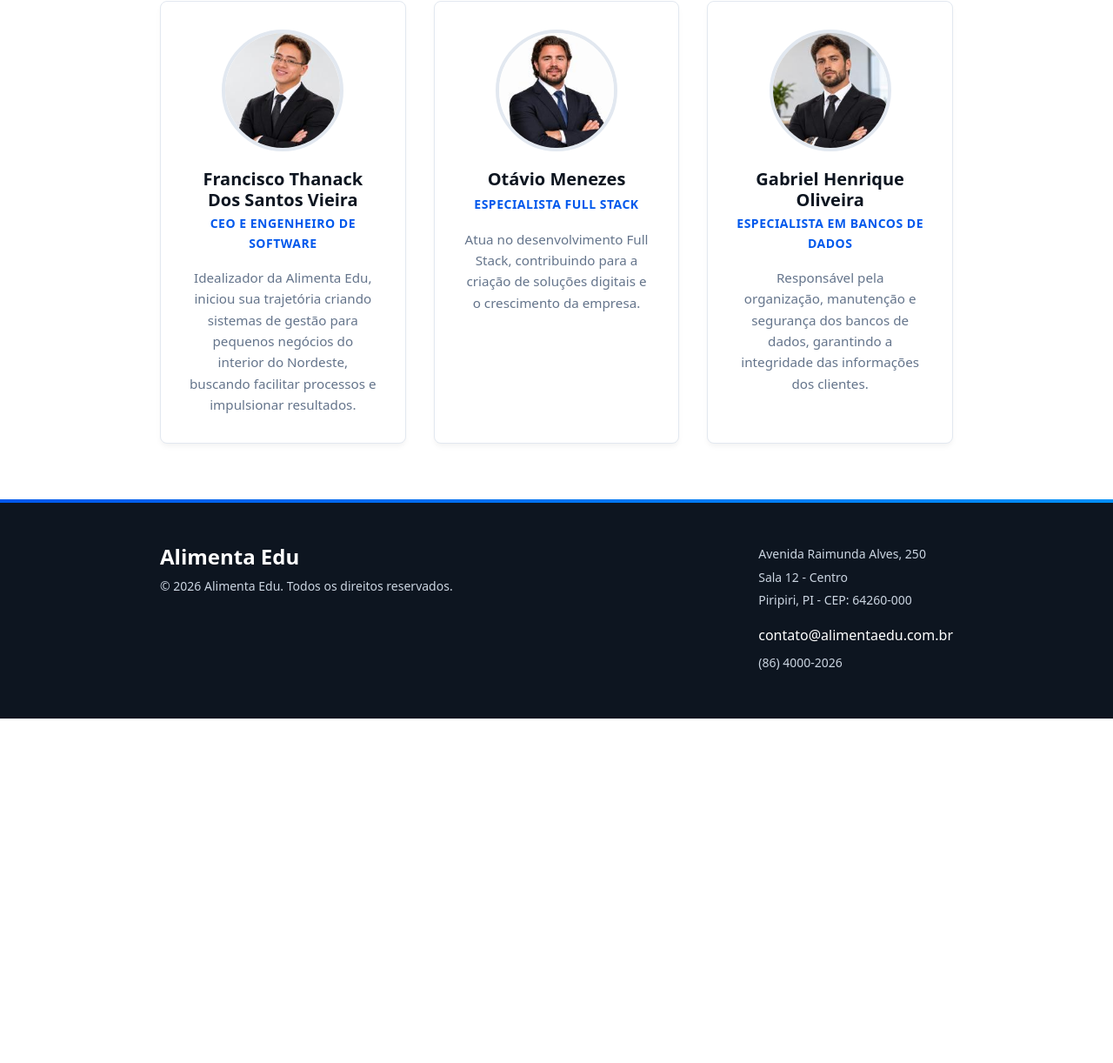
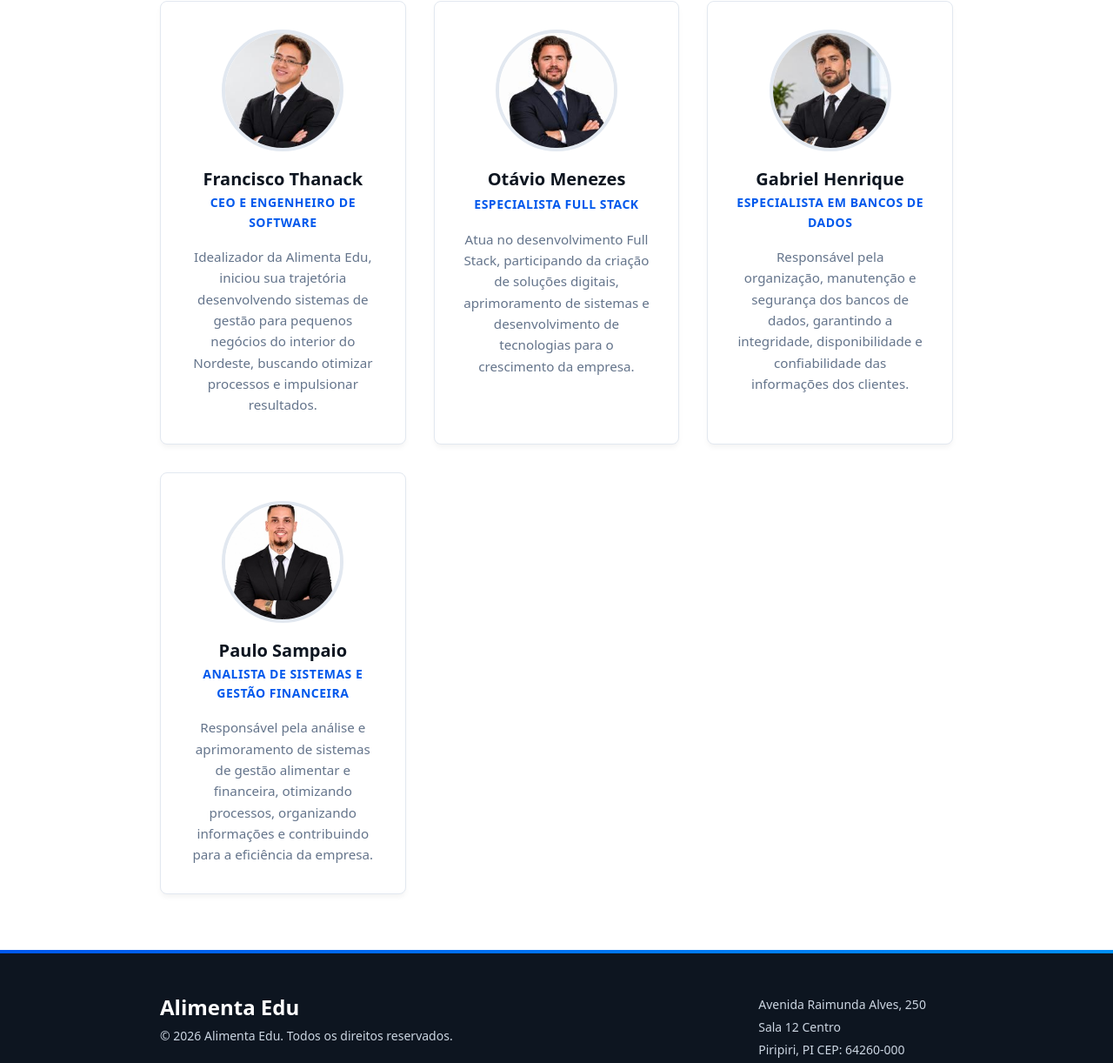
Before and after one commit to ThanackVieira18/alimenta-edu-site, an Astro site: page /equipe in a window 1280 px wide. Shown: the part 318-1540 px from the top of the page at 87% size. Before the commit the page ends 1144 px from the top, so only its background shows below. Built offline with nearby package versions, Linux system fonts and the light colour scheme; Astro itself is replaced by a stand-in of ours.

Commit message:
feat: adiciona novo membro

```diff
--- a/package.json
+++ b/package.json
@@ -1,5 +1,5 @@
 {
-  "name": "alimenta-edu-site1",
+  "name": "alimenta-edu-site",
   "type": "module",
   "version": "0.0.1",
   "engines": {
--- a/src/components/Footer.astro
+++ b/src/components/Footer.astro
@@ -14,8 +14,8 @@ const anoAtual = new Date().getFullYear();
 
 		<div class="rodape-contato">
 			<p>{empresa.contato.endereco.logradouro}</p>
-			<p>{empresa.contato.endereco.complemento} - {empresa.contato.endereco.bairro}</p>
-			<p>{empresa.contato.endereco.cidadeEstado} - CEP: {empresa.contato.endereco.cep}</p>
+			<p>{empresa.contato.endereco.complemento}  {empresa.contato.endereco.bairro}</p>
+			<p>{empresa.contato.endereco.cidadeEstado}  CEP: {empresa.contato.endereco.cep}</p>
 			<div class="links-contato">
 				<a href={`mailto:${empresa.contato.email}`}>{empresa.contato.email}</a>
 				<p>{empresa.contato.telefone}</p>
--- a/src/data/empresa.js
+++ b/src/data/empresa.js
@@ -37,25 +37,32 @@ export const empresa = {
   },
   equipe: [
     {
-      nome: "Francisco Thanack Dos Santos Vieira",
+      nome: "Francisco Thanack",
       cargo: "CEO e Engenheiro de Software",
       foto: "/images/thanack.jpg",
       alt: "Foto de Francisco Thanack",
-      descricao: "Idealizador da Alimenta Edu, iniciou sua trajetória criando sistemas de gestão para pequenos negócios do interior do Nordeste, buscando facilitar processos e impulsionar resultados."
+      descricao: "Idealizador da Alimenta Edu, iniciou sua trajetória desenvolvendo sistemas de gestão para pequenos negócios do interior do Nordeste, buscando otimizar processos e impulsionar resultados."
     },
     {
       nome: "Otávio Menezes",
       cargo: "Especialista Full Stack",
       foto: "/images/otavio.jpg",
       alt: "Foto de Otávio Menezes",
-      descricao: "Atua no desenvolvimento Full Stack, contribuindo para a criação de soluções digitais e o crescimento da empresa."
+      descricao: "Atua no desenvolvimento Full Stack, participando da criação de soluções digitais, aprimoramento de sistemas e desenvolvimento de tecnologias para o crescimento da empresa."
     },
     {
-      nome: "Gabriel Henrique Oliveira",
+      nome: "Gabriel Henrique",
       cargo: "Especialista em Bancos de Dados",
       foto: "/images/gabriel.jpg",
-      alt: "Foto de Gabriel Henrique Oliveira",
-      descricao: "Responsável pela organização, manutenção e segurança dos bancos de dados, garantindo a integridade das informações dos clientes."
+      alt: "Foto de Gabriel Henrique",
+      descricao: "Responsável pela organização, manutenção e segurança dos bancos de dados, garantindo a integridade, disponibilidade e confiabilidade das informações dos clientes."
+    },
+    {
+      nome: "Paulo Sampaio",
+      cargo: "Analista de Sistemas e Gestão Financeira",
+      foto: "/images/paulo.jpg",
+      alt: "Foto do Paulo",
+      descricao: "Responsável pela análise e aprimoramento de sistemas de gestão alimentar e financeira, otimizando processos, organizando informações e contribuindo para a eficiência da empresa."
     }
   ]
 };
--- a/src/layouts/LayoutBase.astro
+++ b/src/layouts/LayoutBase.astro
@@ -10,7 +10,7 @@ const { titulo, descricao } = Astro.props;
 <html lang="pt-BR">
 	<head>
 		<meta charset="utf-8" />
-		<link rel="icon" type="image/svg+xml" href="/favicon.png" />
+		<link rel="icon" type="image/png" href="/favicon.png" />
 		<meta name="viewport" content="width=device-width, initial-scale=1.0" />
 		<meta name="description" content={descricao} />
 		<title>{titulo} | {empresa.nome}</title>
```
Also changed, not shown: README.md, public/images/paulo.jpg (added), 1 other file.
